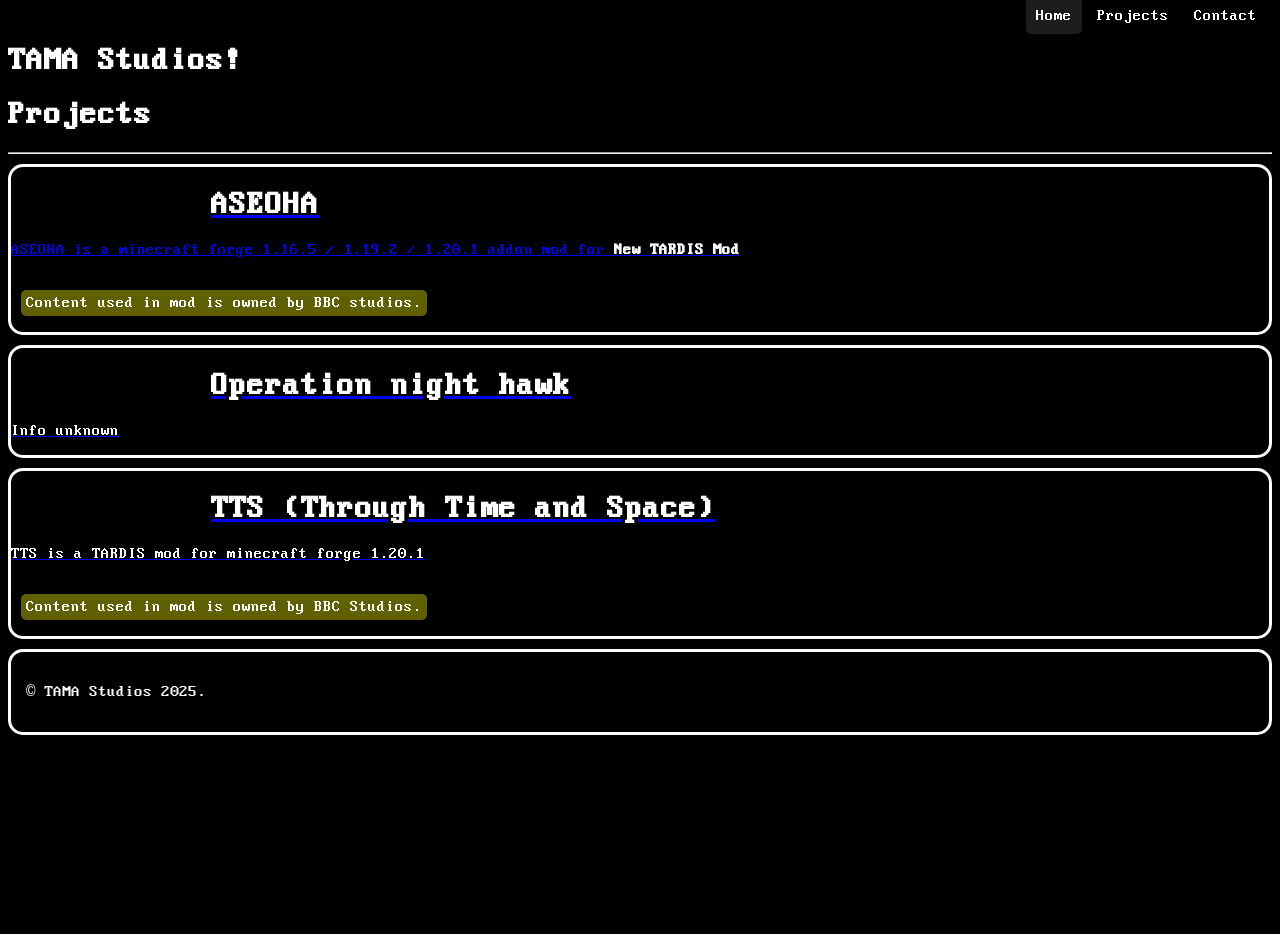
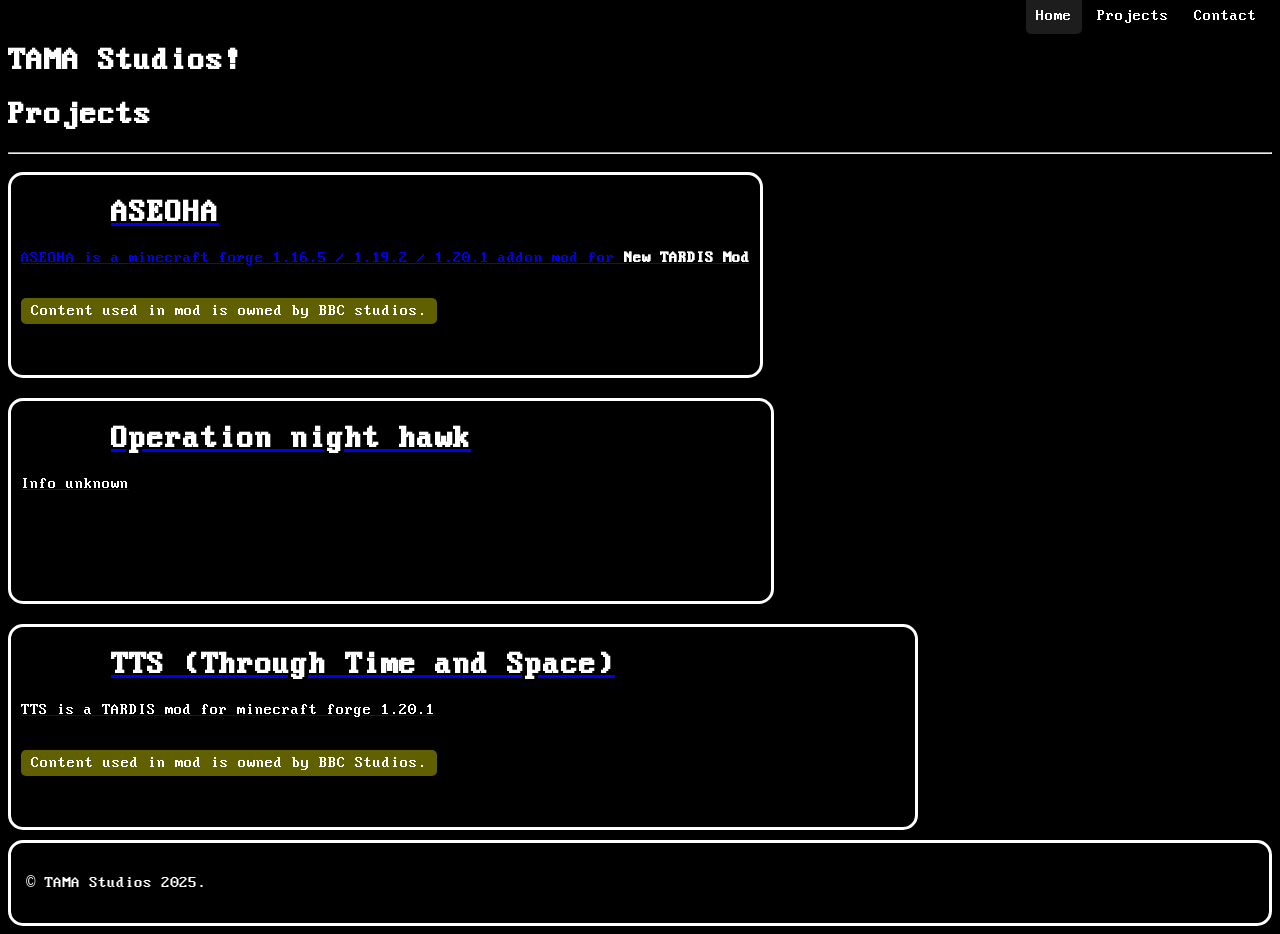
Before and after one commit to TAMA-Studios/tamastudioscodeoff2025-DJ, a plain HTML site: page Index.html in a window 1280 px wide. Before the commit the page ends 800 px from the top, so only its background shows below. Drawn offline with Linux system fonts and the light colour scheme.

Commit message:
after this commit imma head off for a whilexz

```diff
--- a/Index.html
+++ b/Index.html
@@ -16,6 +16,9 @@
         <header>
             <h1>TAMA Studios!</h1>
         </header>
+<section>
+
+</section>
         <div class="projectdispl">
             <h1>Projects</h1>
             <hr>
--- a/styles.css
+++ b/styles.css
@@ -11,6 +11,7 @@ html {
   font-weight: 400; /* You can change this to 100–900 */
   font-style: normal;
   font-variation-settings: "wdth" 100;
+  text-decoration: none;
 }
 
 .navul {
@@ -84,6 +85,10 @@ body {
     margin-top: 10px;
     margin-bottom: 10px;
     border-radius: 15px;
+
+    width: auto;
+    display: inline-block;
+    height: 200px;
 }
 .notice {
     background-color: rgba(255, 255, 0, 0.377);
@@ -98,10 +103,17 @@ body {
 }
 
 .projectcard h1 {
-    margin-left: 200px;
+    margin-left: 100px;
+    margin-right: 300px;
 }
 
 .projectcard h1, p, h2, h3, h4, h5, h6, b {
     color: white;
     text-decoration: none;
 }
+.projectcard p {
+    padding-left: 10px;
+    padding-right: 10px;
+    color: white;
+    text-decoration: none;
+}
```
